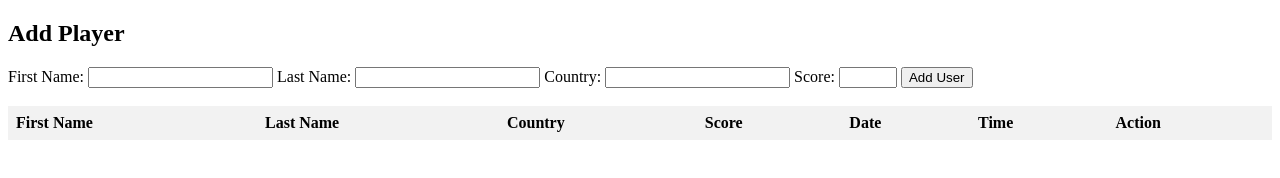
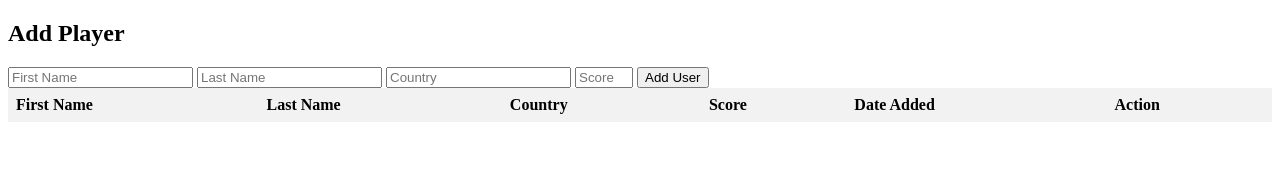
Before and after one commit to ProgrammingYatra/JavaScript_Freshser, a plain HTML site: page index.html in a window 1280 px wide. Drawn offline with Linux system fonts and the light colour scheme.

Commit message:
Update index.html

```diff
--- a/index.html
+++ b/index.html
@@ -9,34 +9,28 @@
     <title>Part 2</title>
   </head>
   <body>
-    <div>
+    <div class="container">
       <h2>Add Player</h2>
-      <form id="add-form">
-        <label>First Name:</label>
-        <input type="text" id="first-name" required />
-        <label>Last Name:</label>
-        <input type="text" id="last-name" required />
-        <label>Country:</label>
-        <input type="text" id="country" required />
-        <label>Score:</label>
-        <input type="number" id="score" required />
-        <button onclick="addPlayer">Add User</button><br /><br />
-      </form>
-    </div>
+      <!-- HTML code -->
+      <input type="text" id="firstName" placeholder="First Name" />
+      <input type="text" id="lastName" placeholder="Last Name" />
+      <input type="text" id="country" placeholder="Country" />
+      <input type="number" id="score" placeholder="Score" />
+      <button onclick="addUser()">Add User</button>
 
-    <table>
+      <table id="userTable">
         <thead>
           <tr>
             <th>First Name</th>
             <th>Last Name</th>
             <th>Country</th>
-          <th>Score</th>
-          <th>Date</th>
-          <th>Time</th>
+            <th class="score">Score</th>
+            <th>Date Added</th>
             <th>Action</th>
           </tr>
         </thead>
-      <tbody id="player-list"></tbody>
+        <tbody></tbody>
       </table>
+    </div>
   </body>
 </html>
```
Lines whose indentation alone changed are shown as unchanged.
